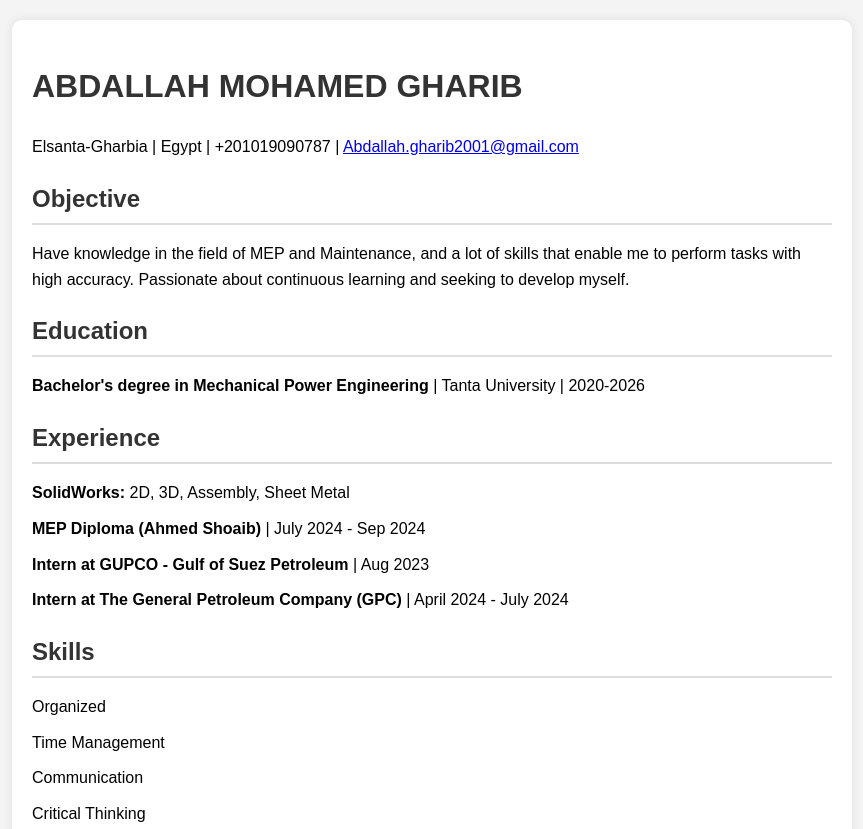
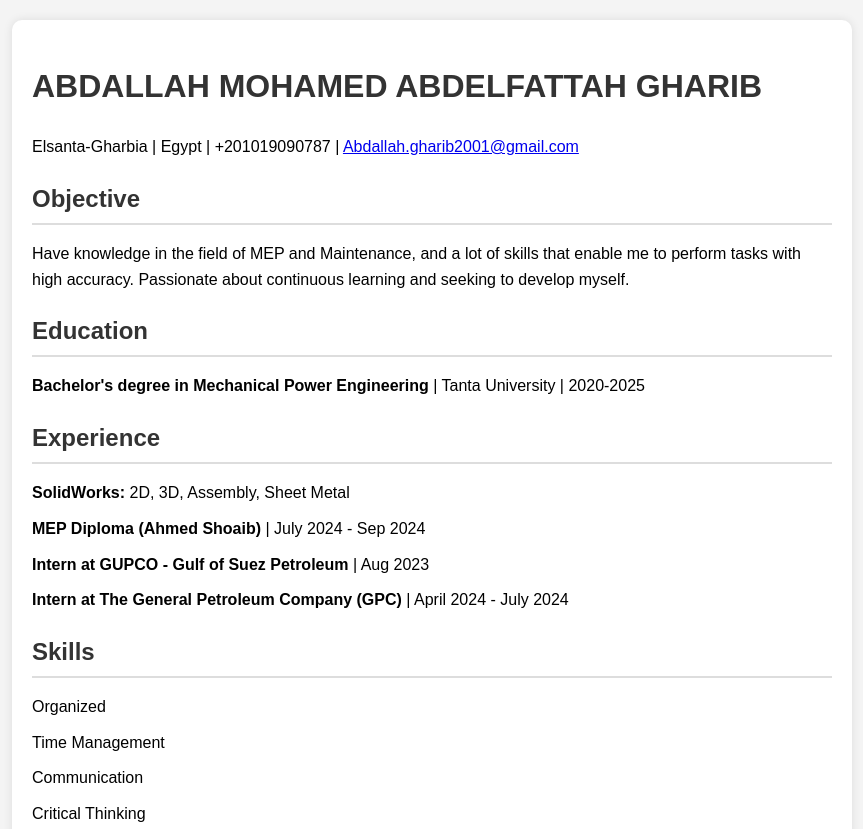
Before and after one commit to abdallahgharib1/CVabdallahgharib, a plain HTML site: page index.html in a window 1280 px wide. Shown: the top 829 px of the page, without its empty margins (208-1071 px from the left). Drawn offline with Linux system fonts and the light colour scheme.

Commit message:
Update index.html

```diff
--- a/index.html
+++ b/index.html
@@ -39,14 +39,14 @@
 </head>
 <body>
     <div class="container">
-        <h1>ABDALLAH MOHAMED GHARIB</h1>
+        <h1>ABDALLAH MOHAMED ABDELFATTAH GHARIB</h1>
         <p>Elsanta-Gharbia | Egypt | +201019090787 | <a href="mailto:Abdallah.gharib2001@gmail.com">Abdallah.gharib2001@gmail.com</a></p>
 
         <h2 class="section-title">Objective</h2>
         <p>Have knowledge in the field of MEP and Maintenance, and a lot of skills that enable me to perform tasks with high accuracy. Passionate about continuous learning and seeking to develop myself.</p>
 
         <h2 class="section-title">Education</h2>
-        <p><strong>Bachelor's degree in Mechanical Power Engineering</strong> | Tanta University | 2020-2026</p>
+        <p><strong>Bachelor's degree in Mechanical Power Engineering</strong> | Tanta University | 2020-2025</p>
 
         <h2 class="section-title">Experience</h2>
         <ul>
```
